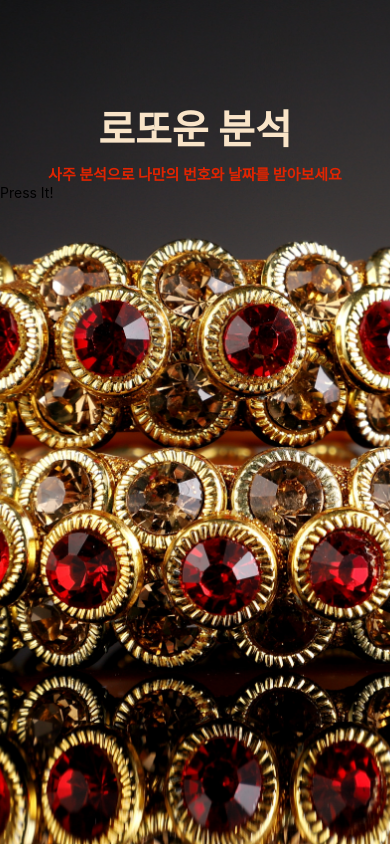
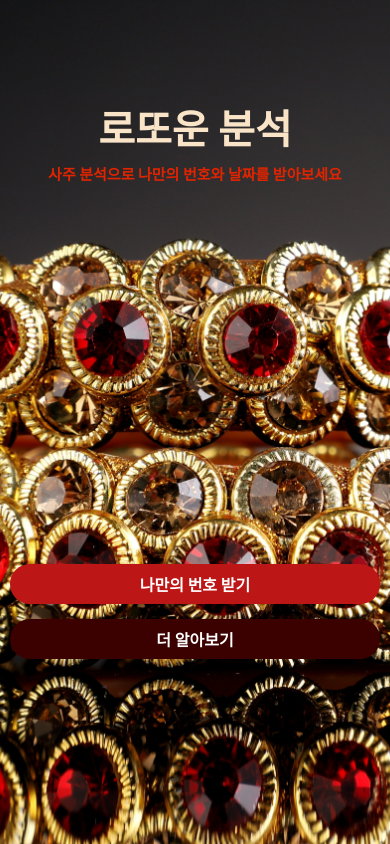
Before and after one commit to ByeonghoonJeon/myShopping, a React Native app: screen / in a window 390 px wide. Built offline with nearby package versions, Linux system fonts and the light colour scheme.

Commit message:
Practice

```diff
--- a/components/StyledButtons/index.js
+++ b/components/StyledButtons/index.js
@@ -4,14 +4,22 @@ import styles from "./style";
 
 const StyledButton = (props) => {
   return (
-    <View>
+    <View style={styles.container}>
       <Pressable
-        style={styles.button}
+        style={styles.button1}
         onPress={() => {
           console.warn("Hey!");
         }}
       >
-        <Text>Press It!</Text>
+        <Text style={styles.text}>나만의 번호 받기</Text>
+      </Pressable>
+      <Pressable
+        style={styles.button2}
+        onPress={() => {
+          console.warn("Hey!");
+        }}
+      >
+        <Text style={styles.text}>더 알아보기</Text>
       </Pressable>
     </View>
   );
--- a/components/StyledButtons/style.js
+++ b/components/StyledButtons/style.js
@@ -1,5 +1,32 @@
 import { StyleSheet } from "react-native";
 
-const styles = StyleSheet.create({});
+const styles = StyleSheet.create({
+  container: {
+    width: "100%",
+    padding: 10,
+  },
+  button1: {
+    backgroundColor: "#BD1616",
+    marginBottom: 15,
+    marginTop: "100%",
+    height: 40,
+    borderRadius: 20,
+    justifyContent: "center",
+    alignItems: "center",
+  },
+  button2: {
+    backgroundColor: "#3B0000",
+    height: 40,
+    borderRadius: 20,
+    justifyContent: "center",
+    alignItems: "center",
+  },
+  text: {
+    fontSize: 16,
+    fontWeight: "bold",
+    color: "white",
+    textTransform: "uppercase",
+  },
+});
 
 export default styles;
```
